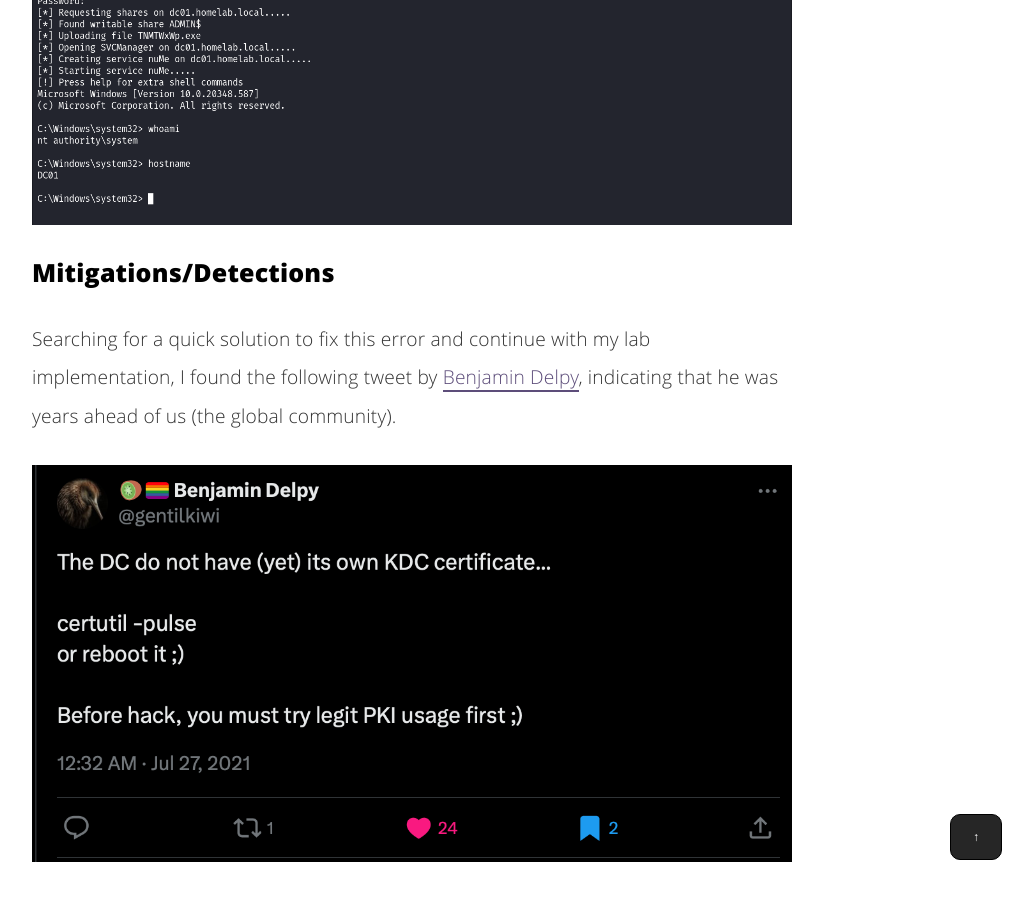
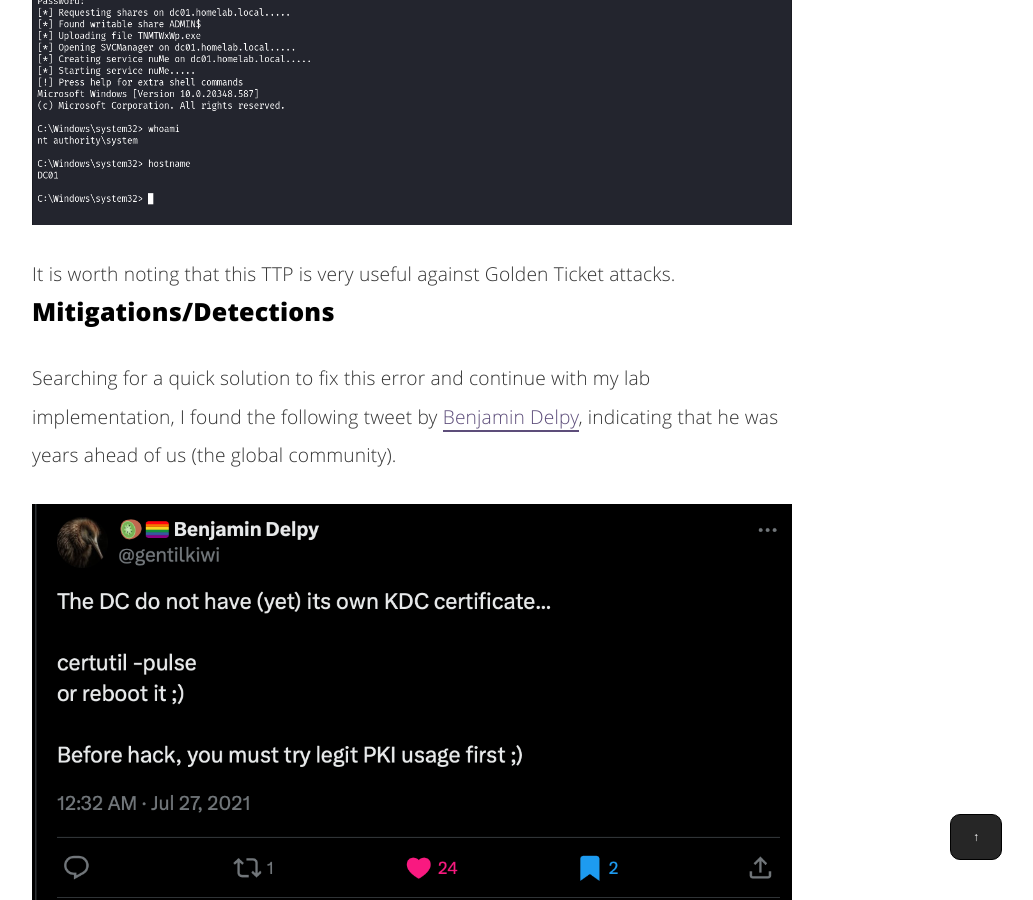
Before and after one commit to nickvourd/nickvourd.github.io, a Jekyll site: the page built from _posts/2024-05-18-what-if-no-pkinit-still-the-same-fun.md, in a window 1280 px wide and 900 px high, scrolled down 13827 px. Shown: the whole window, without its empty margins (228-1261 px from the left). Built offline with Jekyll 4.4.1, drawn with Linux system fonts in a browser that asks for light colours.

Commit message:
Edit PKINIT post

```diff
--- a/_posts/2024-05-18-what-if-no-pkinit-still-the-same-fun.md
+++ b/_posts/2024-05-18-what-if-no-pkinit-still-the-same-fun.md
@@ -299,6 +299,8 @@
 
 <img src="/assets/img/post-img/18-05-2024/Attack2.png" class="post-images" alt="Attack2">
 
+<p>It is worth noting that this TTP is very useful against Golden Ticket attacks.</p>
+
 <h3>Mitigations/Detections</h3>
 
 <p>Searching for a quick solution to fix this error and continue with my lab implementation, I found the following tweet by <a href="https://x.com/gentilkiwi">Benjamin Delpy</a>, indicating that he was years ahead of us (the global community).</p>
```
